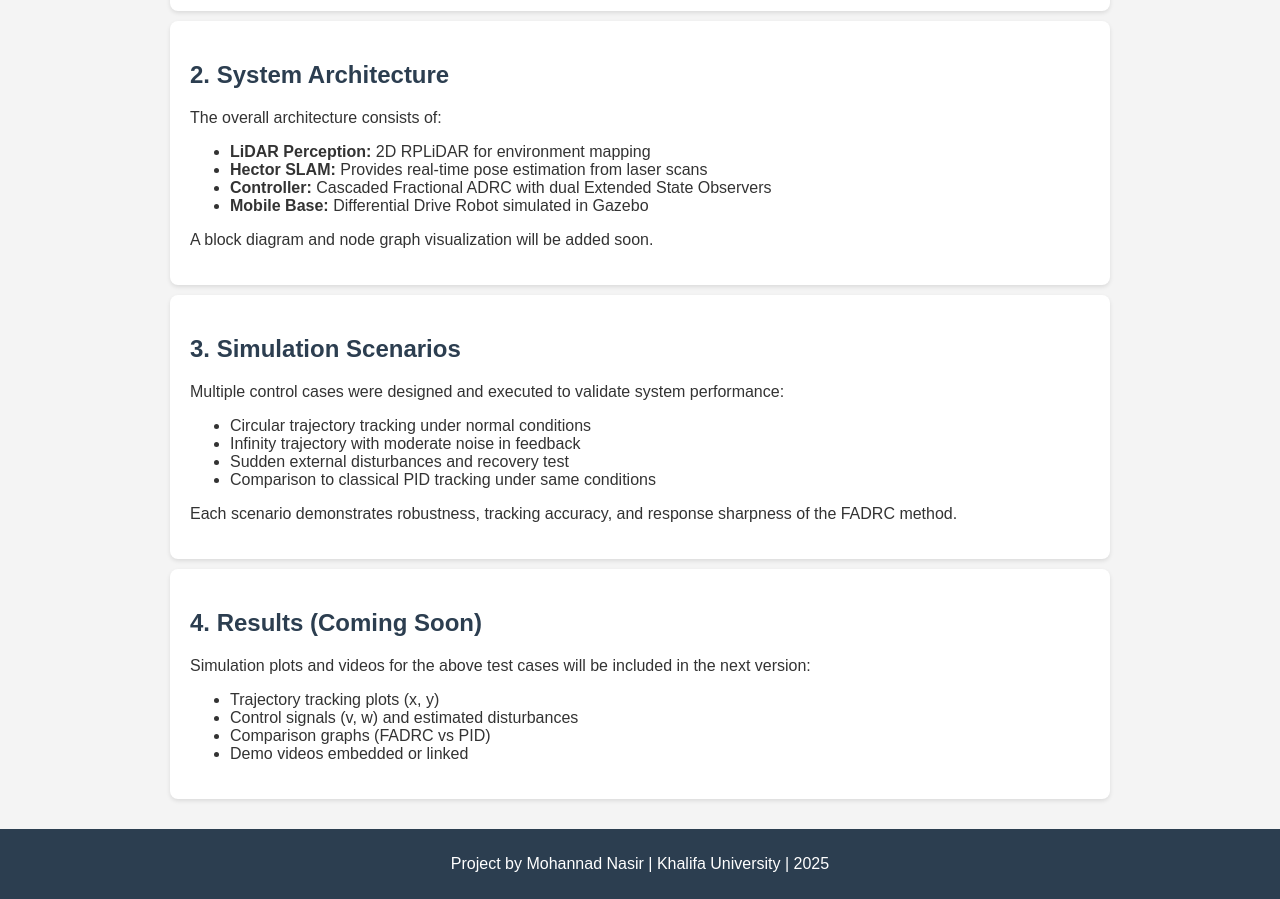
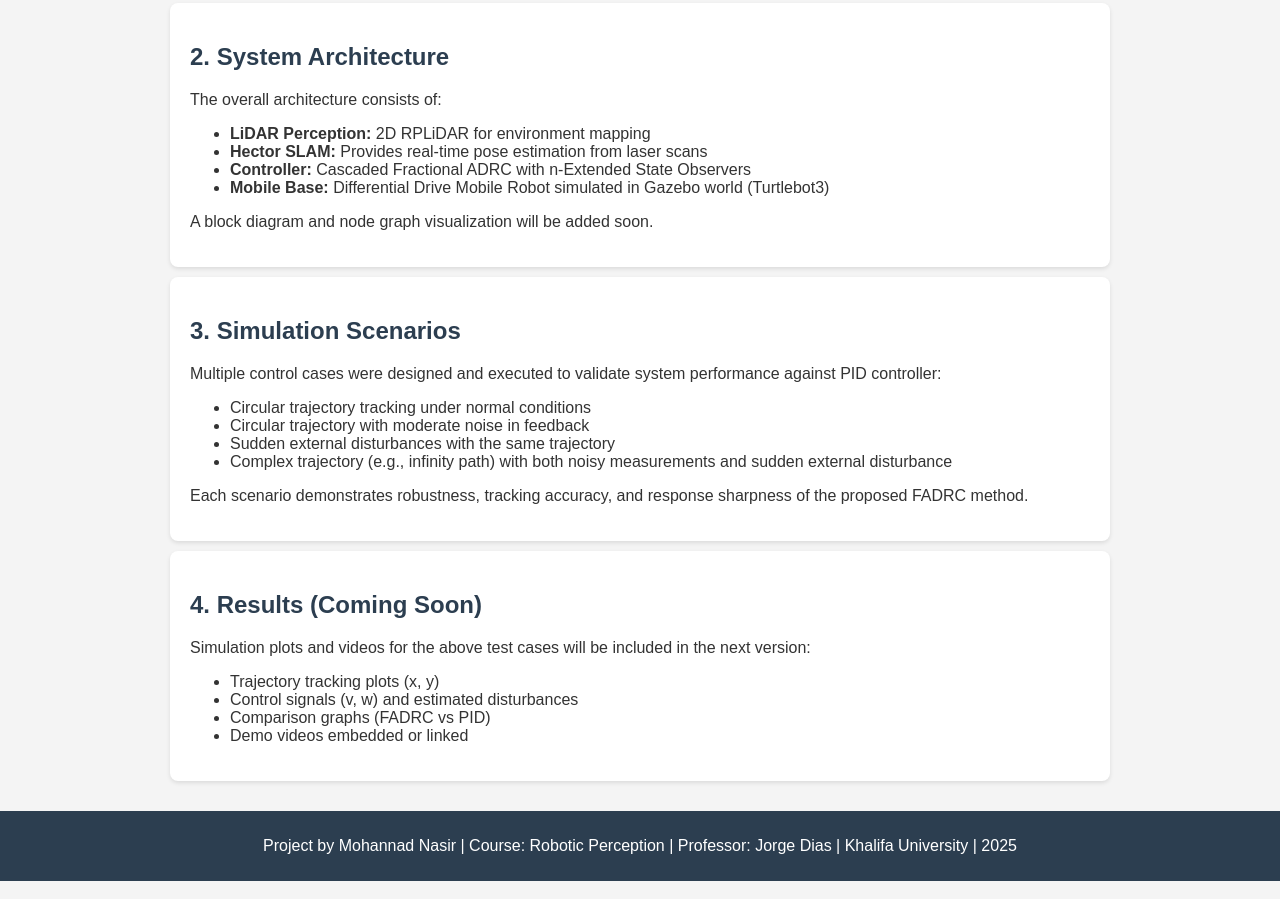
Before and after one commit to MohannadNasir98/Cascaded-Fractional-ADRC-based-trajectory-tracking-control-of-mobile-robot-with-Hector-SLAM, a plain HTML site: page index.html in a window 1280 px wide. Shown: the part 1328-2227 px from the top of the page. Drawn offline with Linux system fonts and the light colour scheme.

Commit message:
index.html

```diff
--- a/index.html
+++ b/index.html
@@ -68,11 +68,11 @@
   <section id="methodology">
     <h2>1. Methodology</h2>
     <p>
-      The overall methodology consists of two primary modules: localization using Hector SLAM and robust control using Fractional-order Cascaded Active Disturbance Rejection Control (FADRC). The figure below presents the integrated framework of the system.
+      The overall methodology consists of two primary modules: localization using Hector SLAM and robust control using FADRC. The figure below presents the integrated framework of the system.
     </p>
   <img src="https://raw.githubusercontent.com/MohannadNasir98/Cascaded-Fractional-ADRC-based-trajectory-tracking-control-of-mobile-robot-with-Hector-SLAM/main/Overall%20Sys%20Archt%20V1.png">
     <p>
-      The desired trajectory is fed into a finite difference module to compute the required velocity commands. These are compared with real velocity estimates, calculated from the real position obtained via Hector SLAM using LiDAR scans. The error between desired and real velocities is processed by a PD controller, which generates a nominal control input. This is augmented by disturbance estimates provided by a bank of Fractional-order Extended State Observers (FESOs), operating in a cascaded fashion to capture unmodeled dynamics and external disturbances. The final control signal is then scaled by an estimated control gain inverse and applied to the robot model.
+      In the Figure, the desired trajectory is fed into a finite difference module to compute the required velocity commands. These are compared with real velocity estimates, calculated from the real position obtained via Hector SLAM using LiDAR scans. The error between desired and real velocities is processed by a PD controller, which generates a nominal control input. This is augmented by disturbance estimates provided by a set of Fractional-order Extended State Observers (FESOs), operating in a cascaded way to capture unmodeled dynamics and external disturbances. The final control signal is then scaled by an estimated control gain inverse and applied to the robot model.
     </p>
     <p>
       The localization system, powered by Hector SLAM, continuously updates the robot’s real-time position using only the LiDAR data, ensuring odometry-free operation. The control loop relies on accurate pose feedback to close the loop and update the velocity tracking error, forming a complete SLAM-control integration.
@@ -85,22 +85,22 @@
     <ul>
       <li><strong>LiDAR Perception:</strong> 2D RPLiDAR for environment mapping</li>
       <li><strong>Hector SLAM:</strong> Provides real-time pose estimation from laser scans</li>
-      <li><strong>Controller:</strong> Cascaded Fractional ADRC with dual Extended State Observers</li>
-      <li><strong>Mobile Base:</strong> Differential Drive Robot simulated in Gazebo</li>
+      <li><strong>Controller:</strong> Cascaded Fractional ADRC with n-Extended State Observers</li>
+      <li><strong>Mobile Base:</strong> Differential Drive Mobile Robot simulated in Gazebo world (Turtlebot3)</li>
     </ul>
     <p>A block diagram and node graph visualization will be added soon.</p>
   </section>
 
   <section id="simulation-scenarios">
     <h2>3. Simulation Scenarios</h2>
-    <p>Multiple control cases were designed and executed to validate system performance:</p>
+    <p>Multiple control cases were designed and executed to validate system performance against PID controller:</p>
     <ul>
       <li>Circular trajectory tracking under normal conditions</li>
-      <li>Infinity trajectory with moderate noise in feedback</li>
-      <li>Sudden external disturbances and recovery test</li>
-      <li>Comparison to classical PID tracking under same conditions</li>
+      <li>Circular trajectory with moderate noise in feedback</li>
+      <li>Sudden external disturbances with the same trajectory</li>
+      <li>Complex trajectory (e.g., infinity path) with both noisy measurements and sudden external disturbance</li>
     </ul>
-    <p>Each scenario demonstrates robustness, tracking accuracy, and response sharpness of the FADRC method.</p>
+    <p>Each scenario demonstrates robustness, tracking accuracy, and response sharpness of the proposed FADRC method.</p>
   </section>
 
   <section id="results">
@@ -115,7 +115,7 @@
   </section>
 
   <footer>
-    <p>Project by Mohannad Nasir | Khalifa University | 2025</p>
+    <p>Project by Mohannad Nasir | Course: Robotic Perception | Professor: Jorge Dias | Khalifa University | 2025</p>
   </footer>
 </body>
 </html>
```
